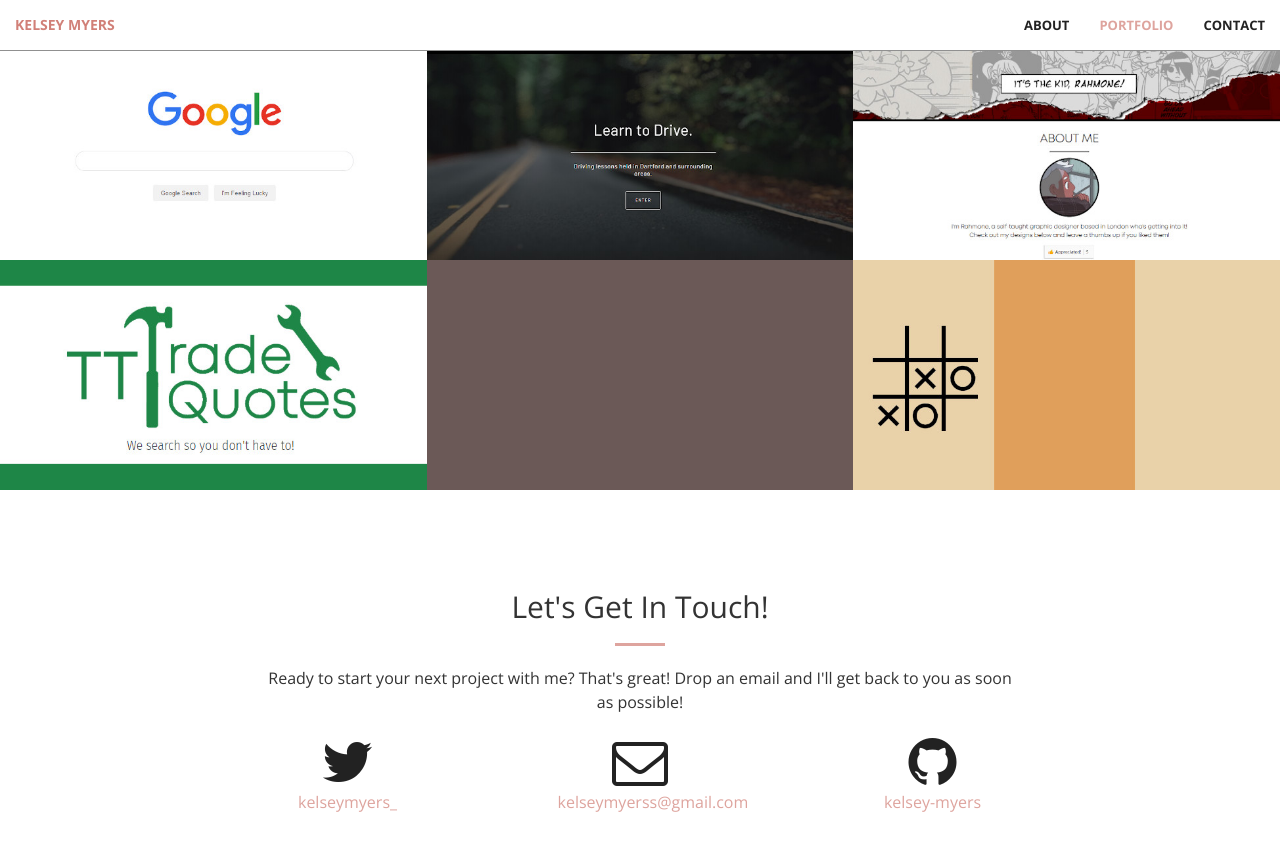
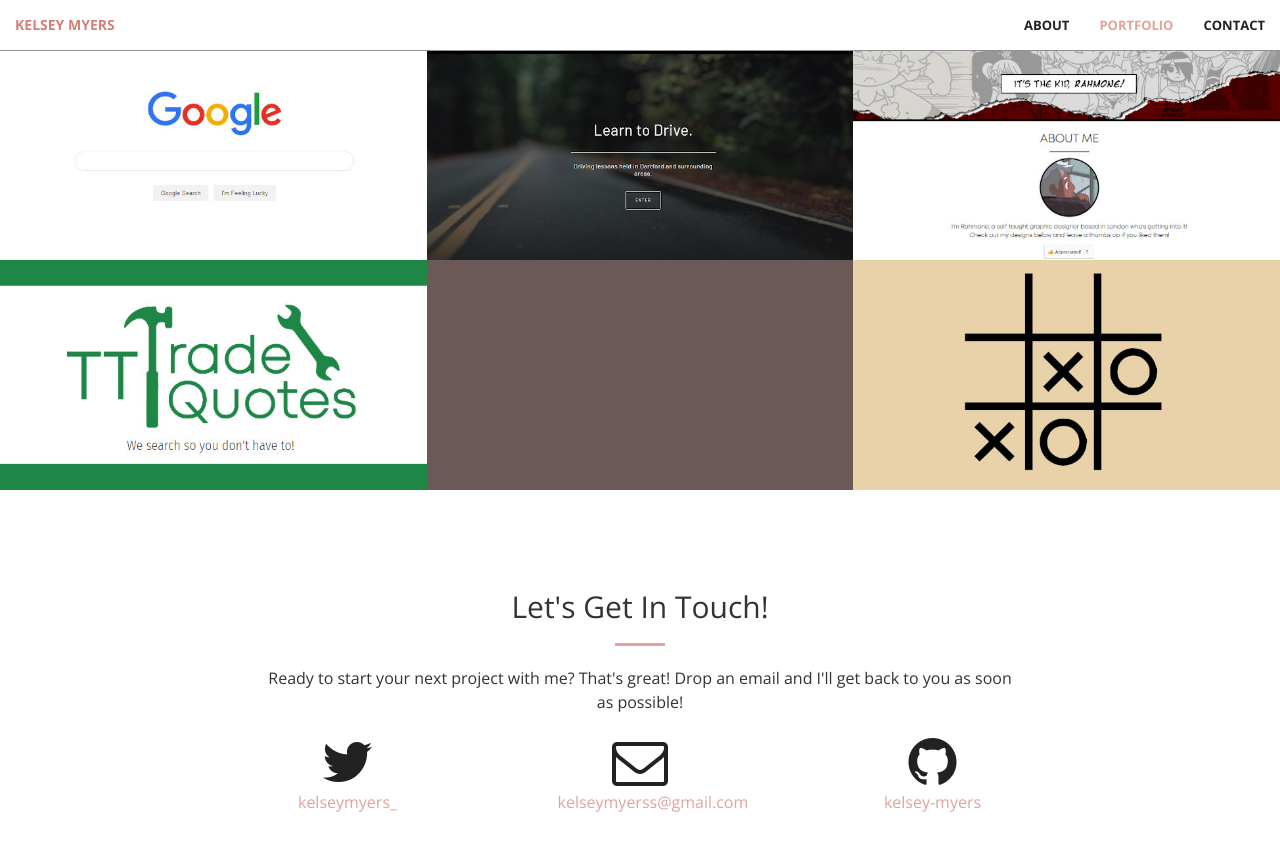
Before and after one commit to kelsey-myers/github-pages, a Jekyll site: the page built from index.html, in a window 1280 px wide and 900 px high, scrolled down 1617 px. Shown: the top 851 px of the window. Built offline with Jekyll 4.4.1, drawn with Linux system fonts in a browser that asks for light colours.

Commit message:
Update portfolio

```diff
--- a/_includes/portfolio.html
+++ b/_includes/portfolio.html
@@ -62,8 +62,23 @@
                 </a>
             </div>
             <div class="col-lg-4 col-sm-6">
+                <a href="https://kelsey-myers.github.io/tic-tac-toe-react/" class="portfolio-box">
+                    <img src="img/portfolio/5.jpg" class="img-responsive" alt="">
+                    <div class="portfolio-box-caption">
+                        <div class="portfolio-box-caption-content">
+                            <div class="project-category text-faded">
+                                Mini Project (React)
+                            </div>
+                            <div class="project-name">
+                                Tic-Tac-Toe
+                            </div>
+                        </div>
+                    </div>
+                </a>
+            </div>
+            <div class="col-lg-4 col-sm-6">
                 <a href="#portfolio" class="portfolio-box">
-                    <img src="img/portfolio/5.jpg" class="img-responsive" alt="">
+                    <img src="img/portfolio/6.jpg" class="img-responsive" alt="">
                     <div class="portfolio-box-caption">
                         <div class="portfolio-box-caption-content">
                             <div class="project-category text-faded">
@@ -76,24 +91,6 @@
                     </div>
                 </a>
             </div>
-            <div class="col-lg-4 col-sm-6 portfolio-box">
-
-                    <img src="img/portfolio/6.jpg" class="img-responsive" alt="" usemap="#others">
-                    <map name="others">
-					<area shape="rect" coords="0,220,350,0" href="https://kelsey-myers.github.io/tic-tac-toe-react/">
-					</map>
-					<div class="portfolio-box-caption">
-                        <div class="portfolio-box-caption-content">
-                            <div class="project-category text-faded">
-                                Various Mini Projects
-                            </div>
-                            <div class="project-name">
-                                Tic-Tac-Toe
-                            </div>
-                        </div>
-                    </div>
-
-            </div>
         </div>
     </div>
 </section>
```
Also changed, not shown: img/portfolio/6.jpg.
